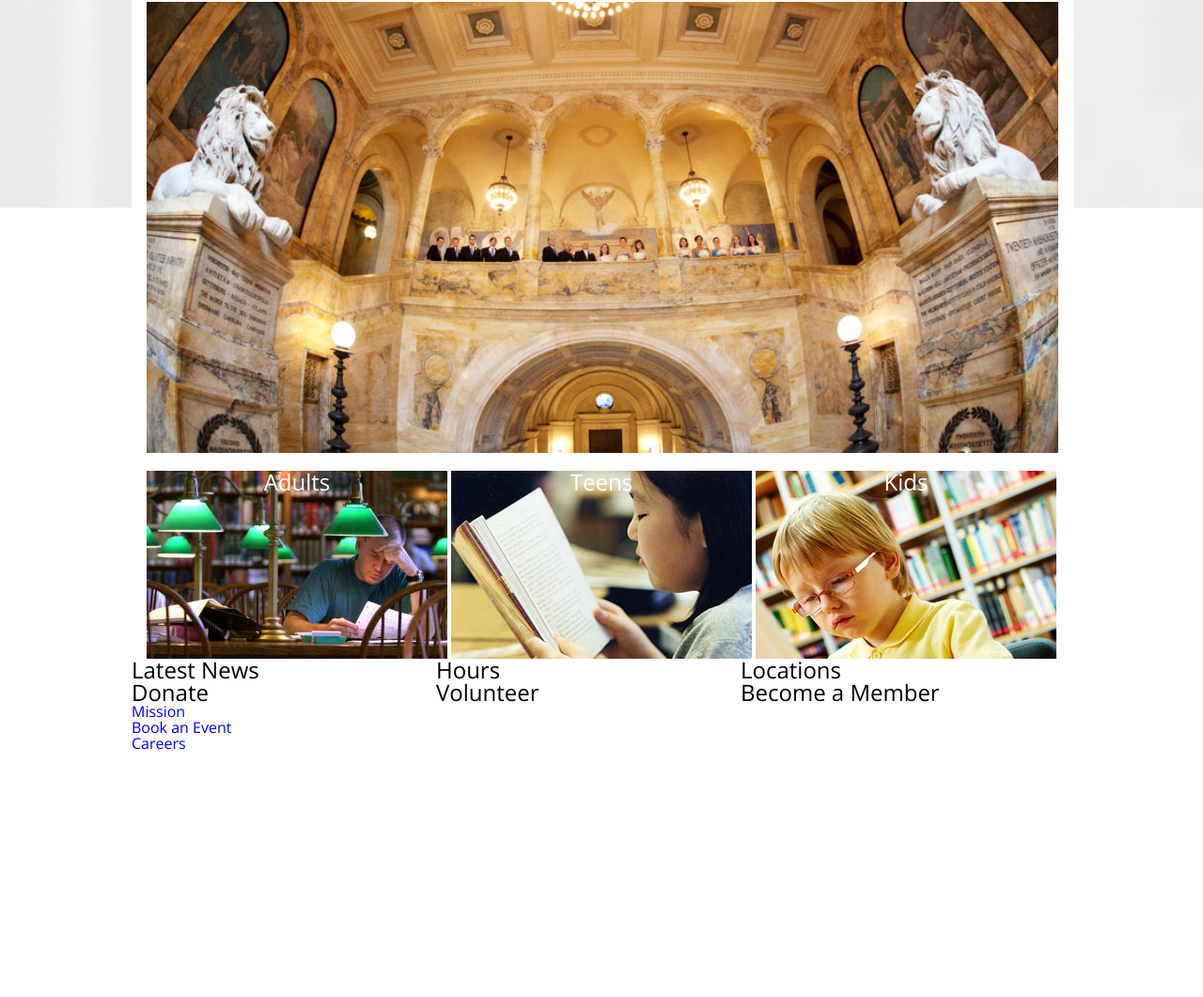
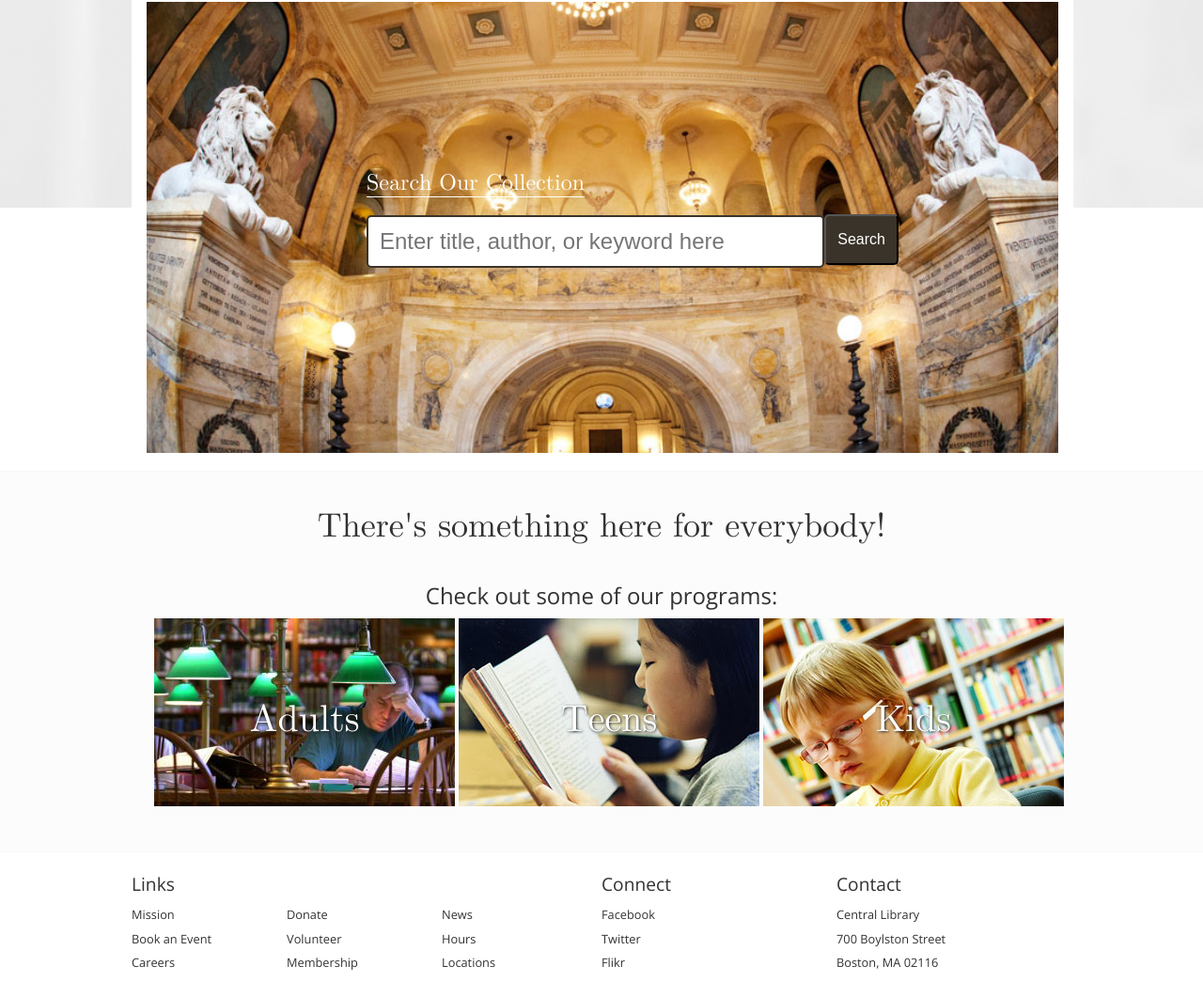
Before and after one commit to jennabantjes/BostonPublicLibrary, a plain HTML site: page index.html in a window 1280 px wide. Shown: the part 301-1362 px from the top of the page at 94% size. Before the commit the page ends 1103 px from the top, so only its background shows below. Drawn offline with nearby package versions, Linux system fonts and the light colour scheme.

Commit message:
Finish basic layout styles

```diff
--- a/index.html
+++ b/index.html
@@ -29,49 +29,49 @@
                 <ul>
                     <li>
                         <a href="#">
-                            <img src="images/filler.png">
+                            <img src="images/thumbnail.jpg">
                             <p>Hours</p>
                         </a>
                     </li>
                     <li>
                         <a href="#">
-                            <img src="images/filler.png">
+                            <img src="images/thumbnail.jpg">
                             <p>Find Us</p>
                         </a>
                     </li>
                     <li>
                         <a href="#">
-                            <img src="images/filler.png">
+                            <img src="images/thumbnail.jpg">
                             <p>Membership</p>
                         </a>
                     </li>
                     <li>
                         <a href="#">
-                            <img src="images/filler.png">
+                            <img src="images/thumbnail.jpg">
                             <p>Cafe</p>
                         </a>
                     </li>
                     <li>
                         <a href="#">
-                            <img src="images/filler.png">
+                            <img src="images/thumbnail.jpg">
                             <p>Kids &amp; Teens</p>
                         </a>
                     </li>
                     <li>
                         <a href="#">
-                            <img src="images/filler.png">
+                            <img src="images/thumbnail.jpg">
                             <p>Offerings</p>
                         </a>
                     </li>
                     <li>
                         <a href="#">
-                            <img src="images/filler.png">
+                            <img src="images/thumbnail.jpg">
                             <p>Floor Plans</p>
                         </a>
                     </li>
                     <li>
                         <a href="#">
-                            <img src="images/filler.png">
+                            <img src="images/thumbnail.jpg">
                             <p>Rooms</p>
                         </a>
                     </li>
@@ -82,43 +82,43 @@
                 <ul>
                     <li>
                         <a href="#">
-                            <img src="images/filler.png">
+                            <img src="images/thumbnail.jpg">
                             <p>Events</p>
                         </a>
                     </li>
                     <li>
                         <a href="#">
-                            <img src="images/filler.png">
+                            <img src="images/thumbnail.jpg">
                             <p>Exhibits</p>
                         </a>
                     </li>
                     <li>
                         <a href="#">
-                            <img src="images/filler.png">
+                            <img src="images/thumbnail.jpg">
                             <p>Lectures</p>
                         </a>
                     </li>
                     <li>
                         <a href="#">
-                            <img src="images/filler.png">
+                            <img src="images/thumbnail.jpg">
                             <p>Music</p>
                         </a>
                     </li>
                     <li>
                         <a href="#">
-                            <img src="images/filler.png">
+                            <img src="images/thumbnail.jpg">
                             <p>Films</p>
                         </a>
                     </li>
                     <li>
                         <a href="#">
-                            <img src="images/filler.png">
+                            <img src="images/thumbnail.jpg">
                             <p>For Kids</p>
                         </a>
                     </li>
                     <li>
                         <a href="#">
-                            <img src="images/filler.png">
+                            <img src="images/thumbnail.jpg">
                             <p>For Teens</p>
                         </a>
                     </li>
@@ -129,49 +129,49 @@
                 <ul>
                     <li>
                         <a href="#">
-                            <img src="images/filler.png">
+                            <img src="images/thumbnail.jpg">
                             <p>BPL Cataglog</p>
                         </a>
                     </li>
                     <li>
                         <a href="#">
-                            <img src="images/filler.png">
+                            <img src="images/thumbnail.jpg">
                             <p>eBooks</p>
                         </a>
                     </li>
                     <li>
                         <a href="#">
-                            <img src="images/filler.png">
+                            <img src="images/thumbnail.jpg">
                             <p>Newspapers</p>
                         </a>
                     </li>
                     <li>
                         <a href="#">
-                            <img src="images/filler.png">
+                            <img src="images/thumbnail.jpg">
                             <p>Online Collection</p>
                         </a>
                     </li>
                     <li>
                         <a href="#">
-                            <img src="images/filler.png">
+                            <img src="images/thumbnail.jpg">
                             <p>Archival &amp; Manuscripts</p>
                         </a>
                     </li>
                     <li>
                         <a href="#">
-                            <img src="images/filler.png">
+                            <img src="images/thumbnail.jpg">
                             <p>Special Collections</p>
                         </a>
                     </li>
                     <li>
                         <a href="#">
-                            <img src="images/filler.png">
+                            <img src="images/thumbnail.jpg">
                             <p>Rare Books</p>
                         </a>
                     </li>
                     <li>
                         <a href="#">
-                            <img src="images/filler.png">
+                            <img src="images/thumbnail.jpg">
                             <p>World Languages</p>
                         </a>
                     </li>
@@ -182,31 +182,31 @@
                 <ul>
                     <li>
                         <a href="#">
-                            <img src="images/filler.png">
+                            <img src="images/thumbnail.jpg">
                             <p>Art &amp; Architecture Tours</p>
                         </a>
                     </li>
                     <li>
                         <a href="#">
-                            <img src="images/filler.png">
+                            <img src="images/thumbnail.jpg">
                             <p>Group Tours</p>
                         </a>
                     </li>
                     <li>
                         <a href="#">
-                            <img src="images/filler.png">
+                            <img src="images/thumbnail.jpg">
                             <p>Self-Guided Tours</p>
                         </a>
                     </li>
                     <li>
                         <a href="#">
-                            <img src="images/filler.png">
+                            <img src="images/thumbnail.jpg">
                             <p>Guides to art in McKim Buildling</p>
                         </a>
                     </li>
                     <li>
                         <a href="#">
-                            <img src="images/filler.png">
+                            <img src="images/thumbnail.jpg">
                             <p>Guies to art in Johnson Building</p>
                         </a>
                     </li>
@@ -218,9 +218,19 @@
       <section class="image-rotator">
             <h2>Come and do something really cool at the library</h2>
             <img src="images/111.jpg">
+            <form>
+                <fieldset>
+                    <label for="search">Search Our Collection</label>
+                    <input type="text" placeholder="Enter title, author, or keyword here">
+                    <button>Search</button>
+                </fieldset>
+            </form>
         </section>
 
         <section class="features">
+            <div class="wrapper">
+                <h1>There's something here for everybody!</h1>
+                <h2>Check out some of our programs:</h2>
                 <div class="program adult">
                     <a href="#">
                         <p>Adults</p>
@@ -236,32 +246,47 @@
                         <p>Kids</p>
                     </a>
                 </div>
-        </section>
-
-        <section class="updates">
-            <div>
-                <h2>Latest News</h2>
-            </div>
-            <div>
-                <h2>Hours</h2>
-            </div>
-            <div>
-                <h2>Locations</h2>
             </div>
         </section>
 
-        <section class="callouts">
-            <div><h2>Donate</h2></div>
-            <div><h2>Volunteer</h2></div>
-            <div><h2>Become a Member</h2></div>
-        </section>
-
         <footer>
-            <ul>
+            <div class="wrapper">
+                <div class="one-of-two col">
+                    <h2>Links</h2>
+                        <ul class="one-of-three col">
                             <li><a href="#">Mission</a></li>
                             <li><a href="#">Book an Event</a></li>
                             <li><a href="#">Careers</a></li>
                         </ul>
+                        <ul class="one-of-three col">
+                            <li><a href="#">Donate</a></li>
+                            <li><a href="#">Volunteer</a></li>
+                            <li><a href="#">Membership</a></li>
+                        </ul>
+                        <ul class="one-of-three col">
+                            <li><a href="#">News</a></li>
+                            <li><a href="#">Hours</a></li>
+                            <li><a href="#">Locations</a></li>
+                        </ul>
+                </div>
+
+                <div class="one-of-four col">
+                    <h2>Connect</h2>
+                    <ul>
+                        <li><a href="#">Facebook</a></li>
+                        <li><a href="#">Twitter</a></li>
+                        <li><a href="#">Flikr</a></li>
+                    </ul>
+                </div>
+
+                <div class="one-of-four col">
+                    <h2>Contact</h2>
+                    <p>Central Library<br />
+                        700 Boylston Street<br />
+                        Boston, MA 02116</p>
+                </div>
+
+            </div>
         </footer>
 
         <script src="http://ajax.googleapis.com/ajax/libs/jquery/1.10.1/jquery.min.js"></script>
--- a/stylesheets/_base.scss
+++ b/stylesheets/_base.scss
@@ -2,3 +2,25 @@
     display: none;
     visibility: hidden;
 }
+
+.one-of-three {
+    width: 33%;
+}
+
+.one-of-two {
+    width: 50%;
+}
+
+.one-of-four {
+    width: 25%;
+}
+
+.col {
+    float:left;
+}
+
+.wrapper {
+    margin: auto;
+    max-width: 1000px;
+    width: 100%;
+}
--- /dev/null
+++ b/stylesheets/_form.scss
@@ -0,0 +1,33 @@
+form {
+    left: 25%;
+    position: absolute;
+    top: 50%;
+}
+
+label {
+    border-bottom: 1px solid white;
+    color: white;
+    font-family: 'lmRoman';
+    font-size: 1.5em;
+}
+
+input {
+    border: 2px solid #3A332A;
+    border-radius: 5px;
+    font-size: 1.5em;
+    margin: 1em 0;
+    padding: 0.5em;
+    position: relative;
+    width: 80%;
+}
+
+button {
+    background-color: #3A332A;
+    border-radius: 5px;
+    color: white;
+    font-size: 1em;
+    margin-top: 3em;
+    padding: 1em 0.75em;
+    position: absolute;
+    top: 0;
+}
--- a/stylesheets/_layout.scss
+++ b/stylesheets/_layout.scss
@@ -11,6 +11,7 @@ header {
 
     div.logo {
         @include inline-block;
+        padding: 1em;
         width: 9%;
 
         img {
@@ -36,8 +37,22 @@ section {
     }
 }
 
+.features {
+    background-color: #fcfcfc;
+    border-bottom: 1px solid #f7f7f7;
+    border-top: 1px solid #f7f7f7;
+    margin: auto;
+    max-width: none;
+
+    div.wrapper {
+        padding-bottom: 3em;
+        width: 100%;
+    }
+}
+
 .image-rotator {
     margin: auto;
+    position: relative;
 
     h2 {
         font-family: 'Open Sans';
@@ -70,14 +85,16 @@ div.program {
         background-image: url('../images/kids.jpg');
     }
 
-    a {
+    p {
         color: white;
-        font-size: 1.5em;
+        font-family: 'lmRoman';
+        font-size: 2.5em;
+        margin-top: 2em;
         text-align: center;
+        text-shadow: 1px 1px 3px #222;
     }
 }
 
 footer {
-    margin: auto;
-    max-width: 1000px;
+    margin-bottom: 10em;
 }
--- a/stylesheets/_nav.scss
+++ b/stylesheets/_nav.scss
@@ -23,23 +23,35 @@ nav {
     }
 }
 
+section.nav-dropdowns {
+    background-color: red;
+    max-width: none;
+    width: 100%;
+
     div {
-    display: block;
+        max-width: 1000px;
+        margin: auto;
         padding: 1em;
+
+        ul {
+            padding: 0 1em;
 
                 li  {
                 @include inline-block;
                 list-style: none;
-        padding: 1em;
+                padding: 0.5em;
                 vertical-align: top;
-        width: 12%;
+                width: 13%;
 
                 img {
                     width: 100%;
                 }
 
                 p {
+                    font-size: 0.8em;
                     margin-top: 0;
+                }
+            }
         }
     }
 }
--- /dev/null
+++ b/stylesheets/_styles.scss
@@ -0,0 +1,4 @@
+.nav-dropdowns {
+    div {
+    }
+}
--- a/stylesheets/_typography.scss
+++ b/stylesheets/_typography.scss
@@ -10,11 +10,13 @@
 }
 
 h1 {
+    color: #323232;
     font-family: 'lmRoman';
     font-size: 2.25em;
 }
 
 p, a, h2, h3, h4 {
+    color: #323232;
     font-family: 'Open Sans';
 }
 
@@ -26,3 +28,26 @@ h2 {
 a {
     text-decoration: none;
 }
+
+.features {
+    line-height: 3em;
+    text-align: center;
+
+    h1 {
+        line-height: 3em;
+    }
+}
+
+footer {
+    font-size: 0.8em;
+    padding: 1em;
+
+    a, p {
+        color: #323232;
+        line-height: 2em;
+    }
+    h2 {
+        color: #323232;
+        line-height: 2.15em;
+    }
+}
--- a/stylesheets/app.scss
+++ b/stylesheets/app.scss
@@ -11,3 +11,5 @@
 @import 'styles';
 
 @import 'typography';
+
+@import 'form';
```
Also changed, not shown: images/thumbnail.jpg (added), stylesheets/app.css. Lines whose indentation alone changed are shown as unchanged.
